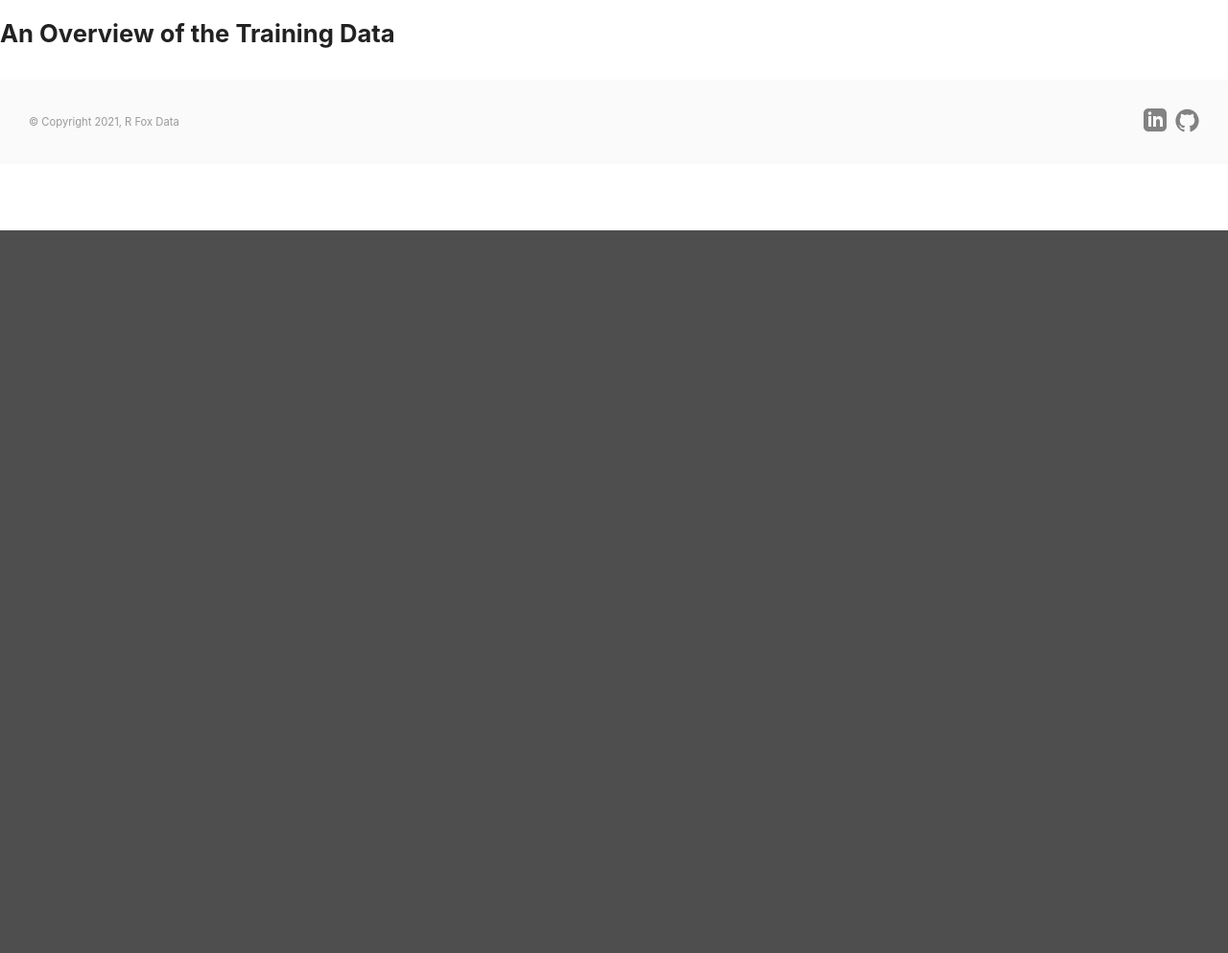
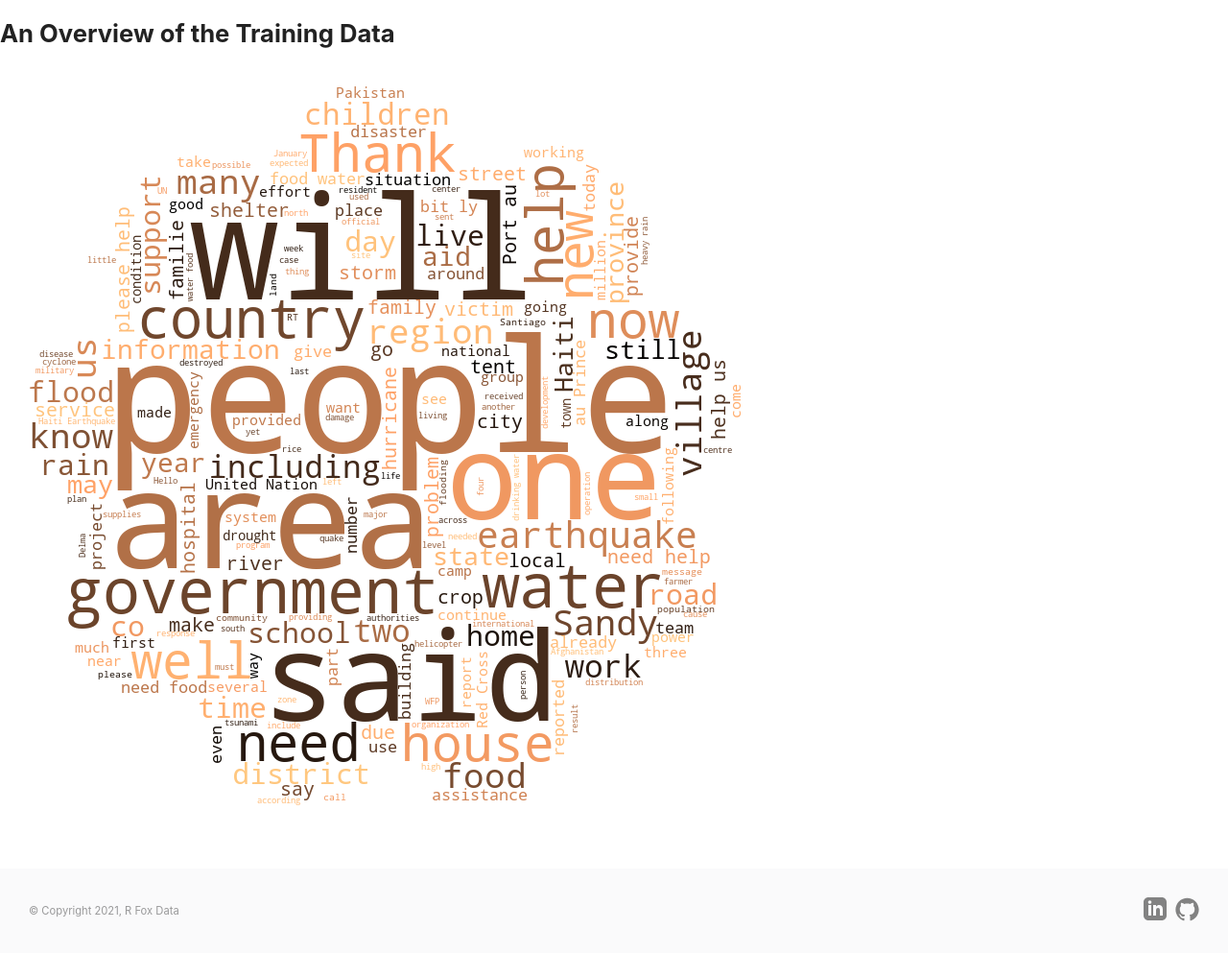
Before and after one commit to rjjfox/disaster-response-classification, a Flask app: template app/templates/master.html in a window 1280 px wide. Shown: the part 560-1553 px from the top of the page at 96% size. Before the commit the page ends 800 px from the top, so only its background shows below. Run offline with Flask 2, Linux system fonts and the light colour scheme; the template is opened without the code that fills it, so the values that code supplies are empty; parts of the project's set-up code (start-up, migrations or seed data) failed here and were passed over; some libraries are stand-ins or nearby versions.

Commit message:
Wordcloud for message dataset

```diff
--- a/app/templates/master.html
+++ b/app/templates/master.html
@@ -73,8 +73,8 @@
         </div>
 
         <div class="message">
-            {% block message %}
-            {% endblock %}
+            <!-- {% block message %}
+            {% endblock %} -->
         </div>
 
     </div>
@@ -88,6 +88,10 @@
         {% for id in ids %}
         <div id="{{id}}"></div>
         {% endfor %}
+
+        <div class="wordcloud">
+            <img src="{{ url_for('static',filename='wordcloud.png') }}" alt="message wordcloud">
+        </div>
 
         <script type="text/javascript">
         const graphs = {{graphJSON | safe}};
```
Also changed, not shown: app/static/wordcloud.png (added).
